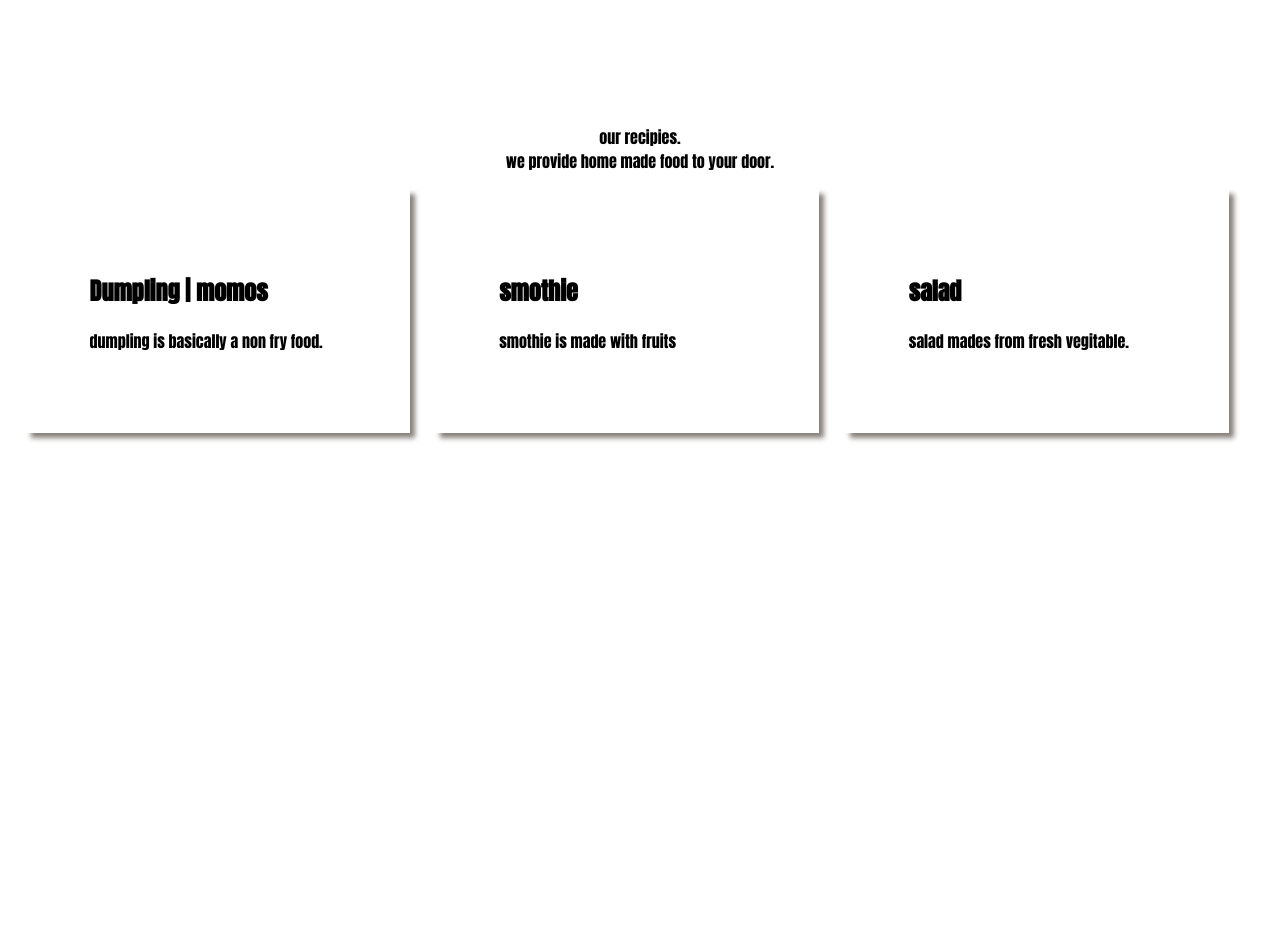
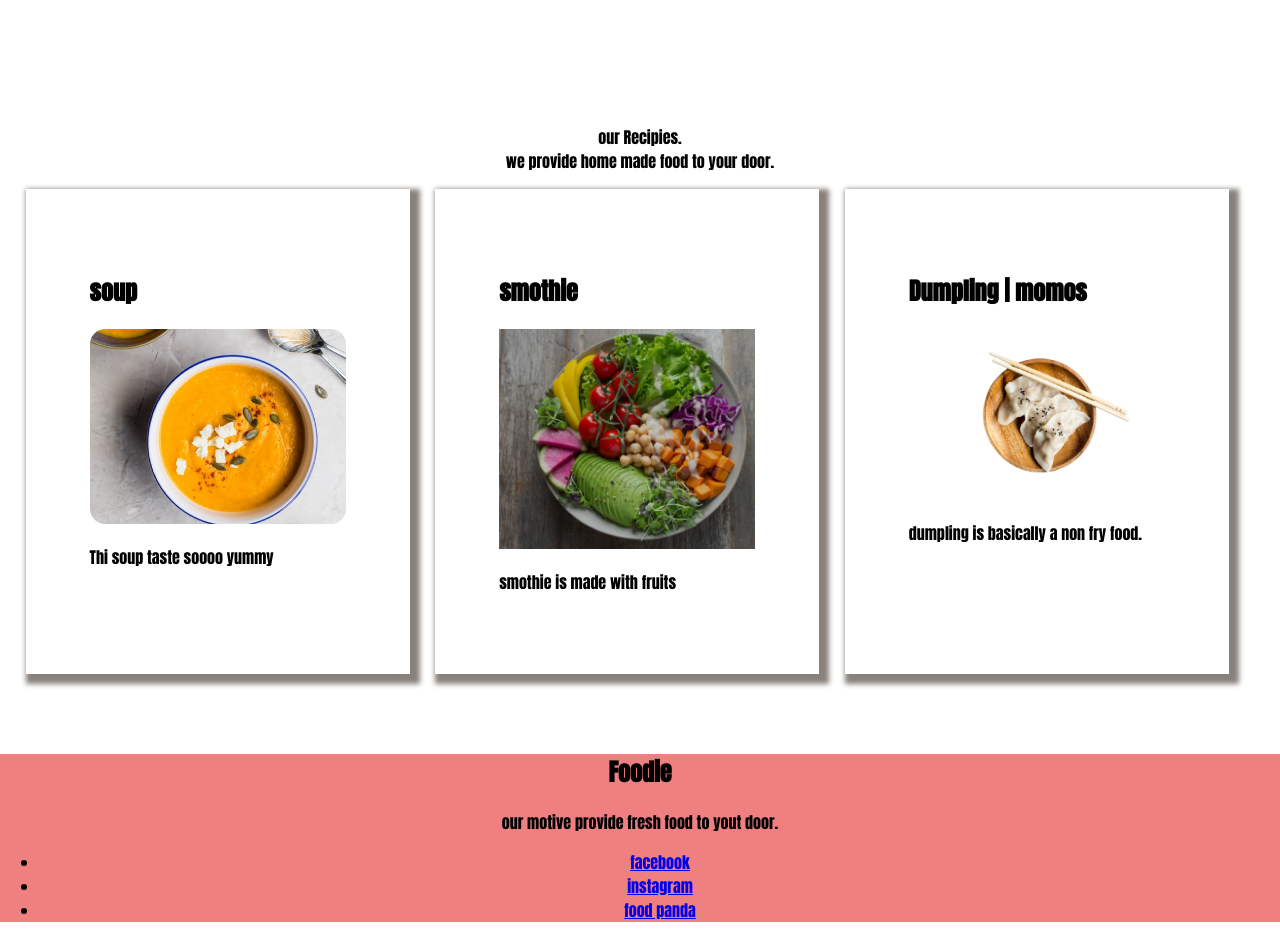
Before and after one commit to Razia712/first-assignment, a plain HTML site: page index.html in a window 1280 px wide. Shown: the part 1700-2638 px from the top of the page. Before the commit the page ends 2213 px from the top, so only its background shows below. Drawn offline with Linux system fonts and the light colour scheme.

Commit message:
final submit

```diff
--- a/index.html
+++ b/index.html
@@ -14,8 +14,6 @@
 </head>
 
 <body>
-
-    <div>
     <p class="first-border">
         <br>
         Home
@@ -23,9 +21,13 @@
         Service
         Contact-us
         Menu.
-            <img src="icon.png" width="16px"><input type="text">
+        <img src="icon.png" width="16px"><input type="text">login-in
 
     </p>
+
+    <div>
+
+
         <h1> <img src="favicon.jpg" height="30px" alt="">Foddie <h2>
                 Eat healthy food , be healthy
             </h2>
@@ -79,7 +81,7 @@
     </section>
     <section class="third-section ">
         <p class="center">
-            our recipies.<br>
+            our Recipies.<br>
             we provide home made food to your door.
         </p>
 
@@ -87,25 +89,36 @@
             <div class="border-area">
 
                 <h1>
-                    Dumpling | momos
+                    soup
                 </h1>
+                <div class="image">
+                    <img src="Project Cover.png" alt="">
+                </div>
                 <p>
-                    dumpling is basically a non fry food.
+                    Thi soup taste soooo yummy
                 </p>
 
             </div>
 
             <div class="border-area">
                 <h1> smothie</h1>
+                <div class="image">
+                    <img src="Project Cover5.png" alt="">
+                </div>
                 <p>
                     smothie is made with fruits
                 </p>
             </div>
 
             <div class="border-area">
-                <h1>salad</h1>
+                <h1>
+                    Dumpling | momos
+                </h1>
+                <div class="image">
+                    <img src="section-pic2.png" alt="">
+                </div>
                 <p>
-                    salad mades from fresh vegitable.
+                    dumpling is basically a non fry food.
                 </p>
             </div>
 
@@ -114,6 +127,26 @@
 
 
     </section>
+    <footer>
+        <div class="footer-area">
+            <h2>Foodie</h2>
+            <p>
+                our motive provide fresh food to yout door.
+            </p>
+            <ul class="social-media">
+                <li> <a target="_blank"
+                        href="https://www.facebook.com/?stype=lo&jlou=AfcJWD6B2sI6FPuPdHMLyCzkBGuqkFUighSGFF2z8suB_ZUVJvFiXbb9V1HnQYnWwjT6Sc7nBPafU_2bBhscyFOqOcQoYD3lYgHzrmJLzDUK4w&smuh=1306&lh=Ac-hz9yFANbarAXWW-U ">facebook
+                    </a></li>
+                <li> <a target="_blank" href="https://www.instagram.com/">instagram
+                    </a></li>
+                <li> <a target="_blank"
+                        href="https://www.foodpanda.com.bd/?gclid=CjwKCAjw_o-HBhAsEiwANqYhp0hJlI4-fBNFwScwSZkQWmIEzpjezRwFO-uSDwhTbvOcirIXdzqr_hoCqJsQAvD_BwE">food
+                        panda
+                    </a></li>
+
+            </ul>
+        </div>
+    </footer>
 </body>
 
 </html>
--- a/style.css
+++ b/style.css
@@ -7,6 +7,7 @@
     margin-top: 0%;
 
 }
+
 
 
 body{
@@ -50,5 +51,14 @@ body{
     margin-left: 2%;
     margin-left: 2%;
     padding: 5%;
-    box-shadow: 5px 5px 5px rgb(136, 128, 123);
+    box-shadow: 5px 5px 5px 5px rgb(136, 128, 123);
 }
+.image img{
+    width: 100%;
+
+}
+.footer-area{
+    text-align: center;
+    background-color: lightcoral;
+
+}
```
Also changed, not shown: Project Cover5.png (added). Lines whose indentation alone changed are shown as unchanged.
